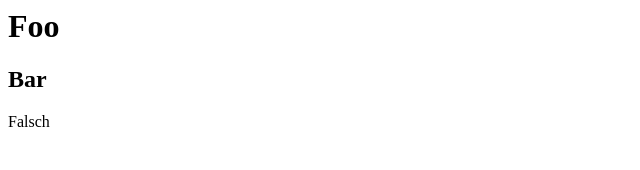
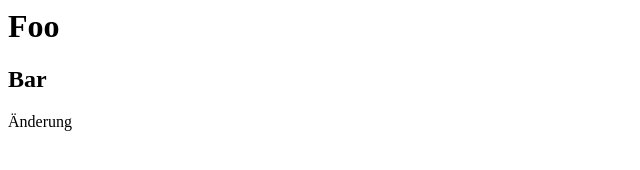
Before and after one commit to pascalwacker/helloworld, a plain HTML site: page index.html in a window 1280 px wide. Shown: the full height of the page, 0-640 px from the left. Drawn offline with Linux system fonts and the light colour scheme.

Commit message:
foo bar geändert

```diff
--- a/index.html
+++ b/index.html
@@ -1,3 +1,3 @@
 <h1>Foo</h1>
 <h2>Bar</h2>
-<p>Falsch</p>
+<p>Änderung</p>
```
